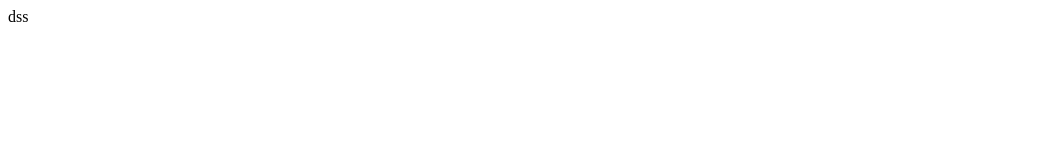
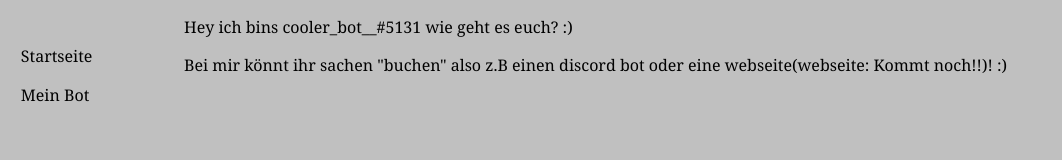
Before and after one commit to Wbrawl/wbrawl, a plain HTML site: page index.html in a window 1280 px wide. Shown: the whole page, without its empty margins (0-1062 px from the left). Drawn offline with Linux system fonts and the light colour scheme.

Commit message:
Update index.html

```diff
--- a/index.html
+++ b/index.html
@@ -1 +1,22 @@
-dss
+<!DOCTYPE html PUBLIC "-//W3C//DTD HTML 4.01//EN">
+<html>
+<head>
+  <title>W.Brawl HOME</title>
+
+  <link rel="stylesheet" href="style.css">
+</head>
+
+<body>
+
+<!-- Seiten Navigations Menu -->
+<ul class="navbar">
+  <li><a href="index.html">Startseite</a>
+  <li><a href="bot.html">Mein Bot</a>
+</ul>
+
+<!-- Inhaltsbereich -->
+<p>Hey ich bins cooler_bot__#5131 wie geht es euch? :)
+<p>Bei mir könnt ihr sachen "buchen" also z.B einen discord bot oder eine webseite(webseite: Kommt noch!!)! :)
+
+</body>
+</html>
```
